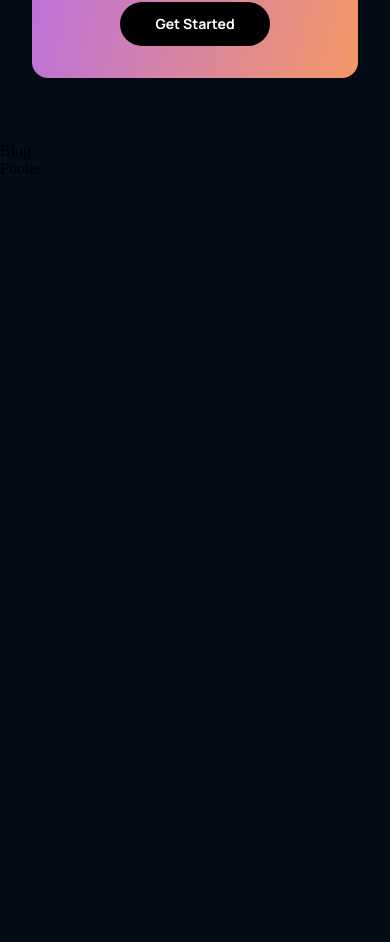
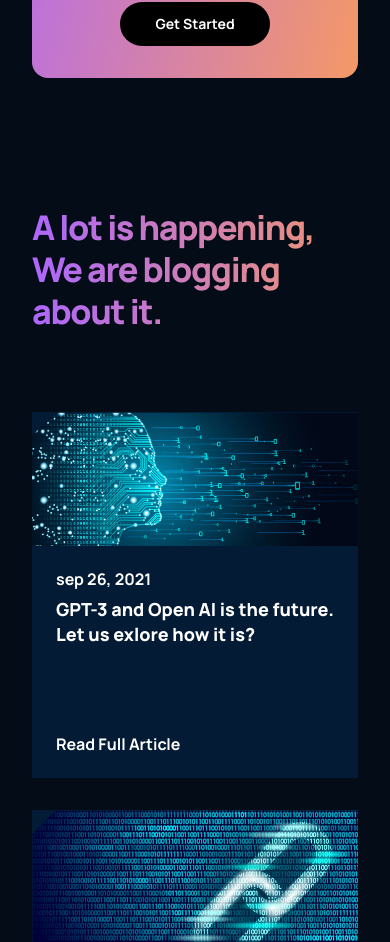
Before and after one commit to pxovelaa/gpt3_pxovela, a React (Create React App) app: page / in a window 390 px wide. Shown: the part 4663-5605 px from the top of the page. Before the commit the page ends 4841 px from the top, so only its background shows below. Built offline with nearby package versions, Linux system fonts and the light colour scheme.

Commit message:
ready Blog component

```diff
--- a/src/components/article/Article.jsx
+++ b/src/components/article/Article.jsx
@@ -1,10 +1,19 @@
 import React from 'react';
 import './article.css';
 
-const Article = () => {
+const Article = ({ imgUrl, date, title}) => {
   return (
-    <div>
-        Article
+    <div className='gpt3__blog-container_article'>
+        <div className='gpt3__blog-container_article-image'>
+          <img src={imgUrl} alt="blog" />
+        </div>
+        <div className='gpt3__blog-container_article-content'>
+          <div>
+            <p>{date}</p>
+            <h3>{title}</h3>
+          </div>
+          <p>Read Full Article</p>
+        </div>
     </div>
   )
 }
--- a/src/components/article/article.css
+++ b/src/components/article/article.css
@@ -0,0 +1,55 @@
+.gpt3__blog-container_article {
+    width: 100%;
+    height: 100%;
+    display: flex;
+    flex-direction: column;
+    background: var(--color-footer);
+}
+
+.gpt3__blog-container_article-image {
+    width: 100%;
+    height: 100%;
+    background: var(--color-footer);
+}
+
+.gpt3__blog-container_article-image img {
+    width: 100%;
+    height: 100%;
+}
+
+.gpt3__blog-container_article-content {
+    display: flex;
+    flex-direction: column;
+    justify-content: space-between;
+    padding: 1rem 1.5rem;
+    height: 100%;
+}
+
+.gpt3__blog-container_article-content p {
+    font-family: var(--font-family);
+    font-weight: bold;
+    line-height: 11.6px;
+    line-height: 35px;
+    color: #fff;
+}
+
+.gpt3__blog-container_article-content h3 {
+    font-family: var(--font-family);
+    font-weight: 800;
+    font-size: 25px;
+    line-height: 35px;
+    color: #fff;
+    margin-bottom: 5rem;
+    cursor: pointer;
+}
+
+.gpt3__blog-container_article-content p:last-child {
+    cursor: pointer;
+}
+
+@media screen and (max-width: 550px) {
+    .gpt3__blog-container_article-content h3 {
+        font-size: 18px;
+        line-height: 25px;
+    }
+}
--- a/src/containers/blog/Blog.jsx
+++ b/src/containers/blog/Blog.jsx
@@ -1,10 +1,29 @@
-import React from 'react';
-import './blog.css';
+import React from "react";
+import { Article } from "../../components";
+import "./blog.css";
+import { blog01, blog02, blog03, blog04, blog05} from './imports';
 
 const Blog = () => {
   return (
-    <div>Blog</div>
-  )
-}
+    <div className="gpt3__blog section__padding" id="blog">
+      <div className="gpt3__blog-heading">
+        <h1 className="gradient__text">
+          A lot is happening, We are blogging about it.
+        </h1>
+      </div>
+      <div className="gpt3__blog-container">
+        <div className="gpt3__blog-container_groupA">
+          <Article imgUrl={blog01} date='sep 26, 2021' title='GPT-3 and Open  AI is the future. Let us exlore how it is?' />
+        </div>
+        <div className="gpt3__blog-container_groupB">
+          <Article imgUrl={blog02} date='sep 26, 2021' title='GPT-3 and Open  AI is the future. Let us exlore how it is?' />
+          <Article imgUrl={blog03} date='sep 26, 2021' title='GPT-3 and Open  AI is the future. Let us exlore how it is?' />
+          <Article imgUrl={blog04} date='sep 26, 2021' title='GPT-3 and Open  AI is the future. Let us exlore how it is?' />
+          <Article imgUrl={blog05} date='sep 26, 2021' title='GPT-3 and Open  AI is the future. Let us exlore how it is?' />
+        </div>
+      </div>
+    </div>
+  );
+};
 
-export default Blog
+export default Blog;
--- a/src/containers/blog/blog.css
+++ b/src/containers/blog/blog.css
@@ -0,0 +1,75 @@
+.gpt3__blog {
+    display: flex;
+    flex-direction: column;
+}
+
+.gpt3__blog-heading {
+    width: 100%;
+    text-align: left;
+    margin-bottom: 5rem;
+}
+
+.gpt3__blog-heading h1 {
+    font-family: var(--font-family);
+    font-weight: 800;
+    font-size: 62px;
+    line-height: 75px;
+    letter-spacing: -0.04em;
+}
+
+.gpt3__blog-container {
+    display: flex;
+    flex-direction: row;
+}
+
+.gpt3__blog-container_groupA {
+    flex: 0.75;
+    margin-right: 2rem;
+}
+
+.gpt3__blog-container_groupB {
+    flex: 1;
+    display: grid;
+    grid-template-columns: repeat(2, 1fr);
+    grid-gap: 2rem;
+}
+
+@media screen and (max-width: 990px) {
+    .gpt3__blog-container {
+        flex-direction: column-reverse;
+    }
+
+    .gpt3__blog-container_groupA {
+        margin: 2rem 0;
+    }
+
+    .gpt3__blog-container_groupA .gpt3__blog-container_article {
+        width: 48%;
+    }
+
+    .gpt3__blog-container_groupA .gpt3__blog-container_article-image {
+        height: 250px;
+    }
+}
+
+@media screen and (max-width: 700px) {
+    .gpt3__blog-container_groupB {
+        grid-template-columns: repeat(1, 1fr);
+    }
+
+    .gpt3__blog-container_groupA .gpt3__blog-container_article {
+        width: 100%;
+    }
+
+    .gpt3__blog-heading h1 {
+        font-size: 46px;
+        line-height: 52px;
+    }
+}
+
+@media screen and (max-width: 550px) {
+    .gpt3__blog-heading h1 {
+        font-size: 34px;
+        line-height: 42px;
+    }
+}
--- /dev/null
+++ b/src/containers/blog/imports.js
@@ -0,0 +1,13 @@
+import blog01 from '../../assets/blog01.png';
+import blog02 from '../../assets/blog02.png';
+import blog03 from '../../assets/blog03.png';
+import blog04 from '../../assets/blog04.png';
+import blog05 from '../../assets/blog05.png';
+
+export {
+    blog01,
+    blog02,
+    blog03,
+    blog04,
+    blog05,
+}
```
